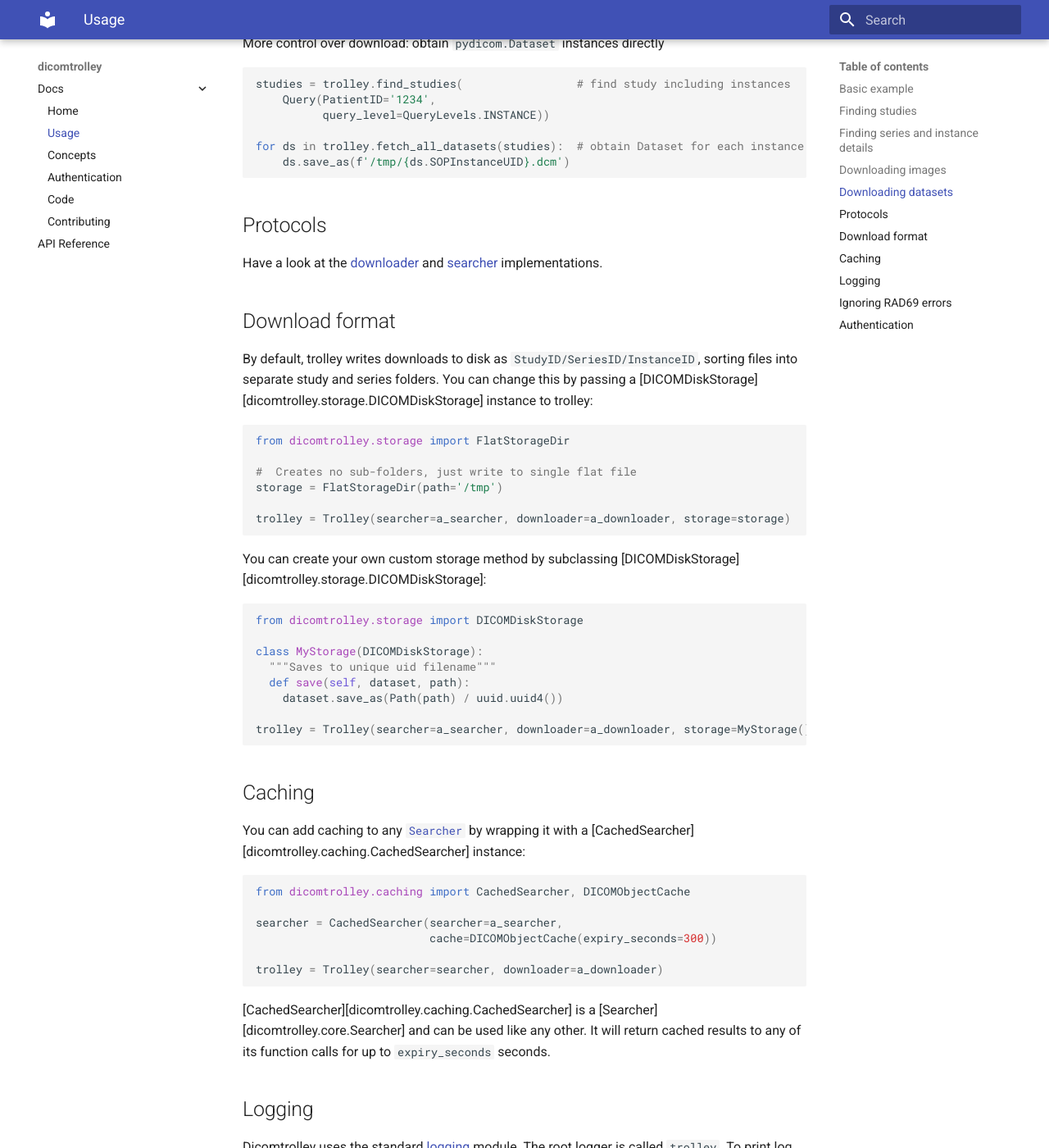
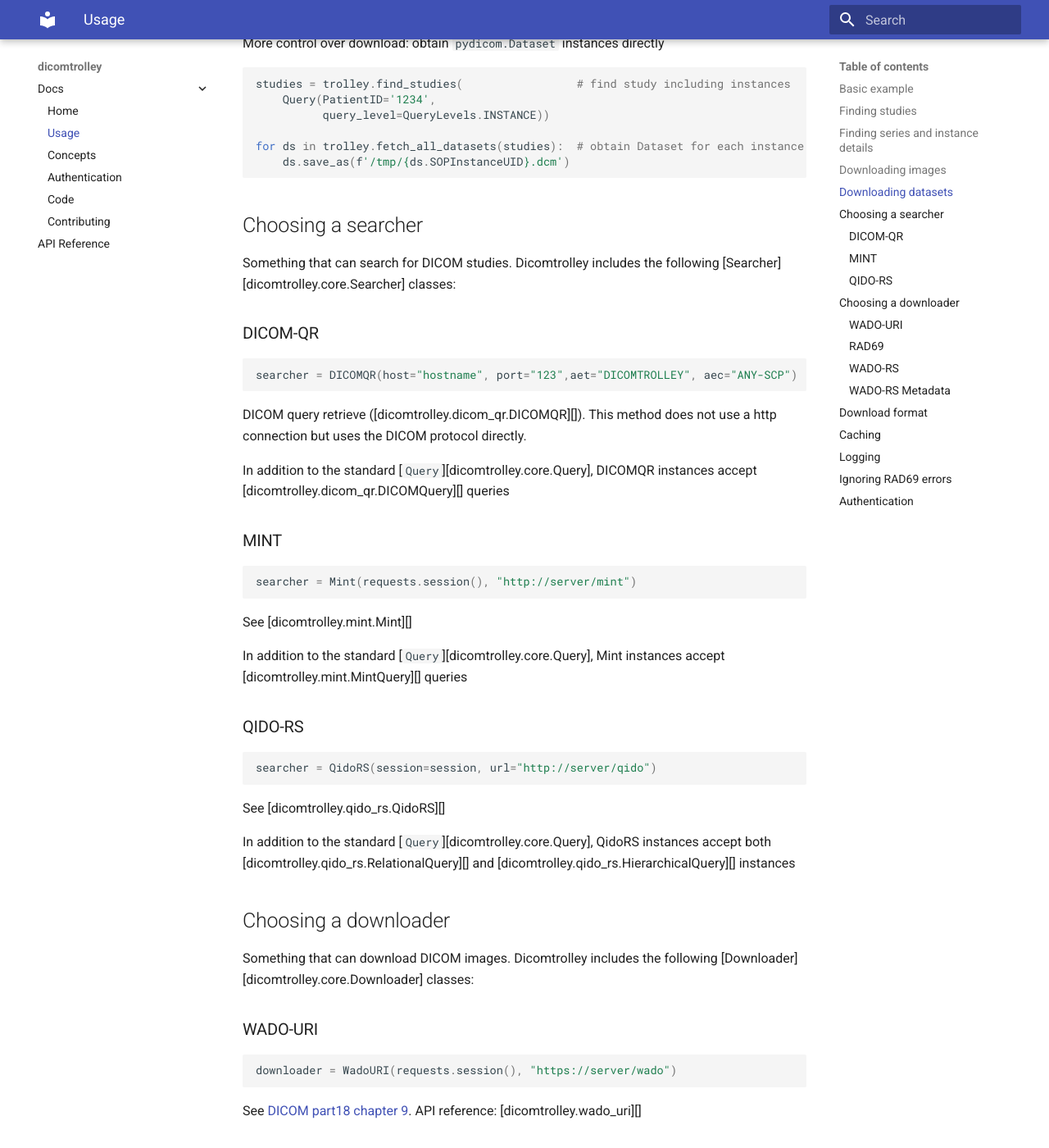
Before and after one commit to sjoerdk/dicomtrolley, an MkDocs documentation site: the page built from docs/usage.md, in a window 1280 px wide and 1400 px high, scrolled down 2042 px. Shown: the whole window at 82% size. Built offline with MkDocs 1.6.1 and Material for MkDocs 9.7.7, drawn with Linux system fonts in a browser that asks for light colours; some of the changed text lies outside the part shown.

Commit message:
Adds WADO-RS metadata to docs, some general doc improvements

````diff
--- a/docs/usage.md
+++ b/docs/usage.md
@@ -34,7 +34,7 @@ studies = trolley.find_studies(
           include_fields=['PatientBirthDate', 'ReferringPhysicianName']))
 ```
 
-For details on Query parameters see [`Query`](concepts.md#Query)
+For details on Query parameters see [`Query`](concepts.md#query)
 
 ## Finding series and instance details
 To include series and instance level information as well, use the [`queryLevel`](concepts.md#query_level) parameter
@@ -93,8 +93,73 @@ for ds in trolley.fetch_all_datasets(studies):  # obtain Dataset for each instan
     ds.save_as(f'/tmp/{ds.SOPInstanceUID}.dcm')
 ```
 
-## Protocols
-Have a look at the [downloader](concepts.md#downloader) and [searcher](concepts.md#searcher) implementations.
+## Choosing a searcher
+Something that can search for DICOM studies. Dicomtrolley includes the following
+[Searcher][dicomtrolley.core.Searcher] classes:
+
+### DICOM-QR
+```python
+searcher = DICOMQR(host="hostname", port="123",aet="DICOMTROLLEY", aec="ANY-SCP")
+```
+DICOM query retrieve ([dicomtrolley.dicom_qr.DICOMQR][]). This method does not use a http connection but
+uses the DICOM protocol directly.
+
+In addition to the standard [`Query`][dicomtrolley.core.Query], DICOMQR instances accept [dicomtrolley.dicom_qr.DICOMQuery][] queries
+
+### MINT
+```python
+searcher = Mint(requests.session(), "http://server/mint")
+```
+See [dicomtrolley.mint.Mint][]
+
+In addition to the standard [`Query`][dicomtrolley.core.Query], Mint instances accept [dicomtrolley.mint.MintQuery][] queries
+
+### QIDO-RS
+```python
+searcher = QidoRS(session=session, url="http://server/qido")
+```
+See [dicomtrolley.qido_rs.QidoRS][]
+
+In addition to the standard [`Query`][dicomtrolley.core.Query], QidoRS instances accept both
+[dicomtrolley.qido_rs.RelationalQuery][] and [dicomtrolley.qido_rs.HierarchicalQuery][] instances
+
+
+## Choosing a downloader
+Something that can download DICOM images. Dicomtrolley includes the following [Downloader][dicomtrolley.core.Downloader]
+classes:
+
+### WADO-URI
+```python
+downloader = WadoURI(requests.session(), "https://server/wado")
+```
+See [DICOM part18 chapter 9](https://dicom.nema.org/medical/dicom/current/output/chtml/part18/chapter_9.html).
+API reference: [dicomtrolley.wado_uri][]
+
+### RAD69
+```python
+searcher = Rad69(session=requests.session(), url="https://server/rad69")
+```
+
+Based on [this document](https://gazelle.ihe.net/content/rad-69-retrieve-imaging-document-set).
+API reference: [dicomtrolley.rad69][]
+
+### WADO-RS
+```python
+searcher = WadoRS(session=requests.session(), url="https://server/wadors")
+```
+[WADO-RS](https://www.dicomstandard.org/using/dicomweb/retrieve-wado-rs-and-wado-uri/)
+to download full DICOM datasets
+
+API reference: [dicomtrolley.wado_rs.WadoRS][]
+
+### WADO-RS Metadata
+```python
+searcher = WadoRSMetadata(session=requests.session(), url="https://server/wadors")
+```
+[WADO-RS](https://www.dicomstandard.org/using/dicomweb/retrieve-wado-rs-and-wado-uri/)
+ to download metadata-only. This means all DICOM elements except for PixelData.
+
+API reference: [dicomtrolley.wado_rs.WadoRSMetaData][]
 
 
 ## Download format
````
Also changed, not shown: docs/concepts.md (+11 -57 lines), docs/contributing.md (+1 -1 lines).
